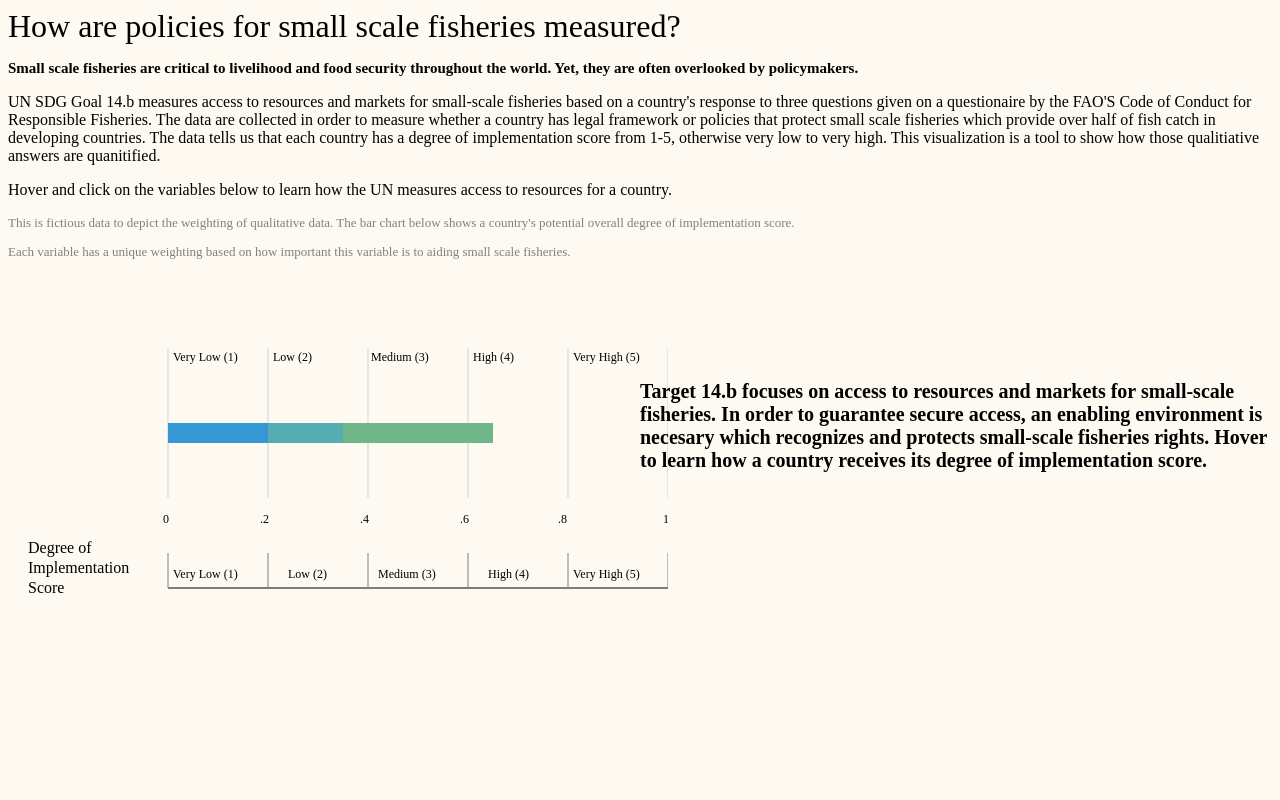
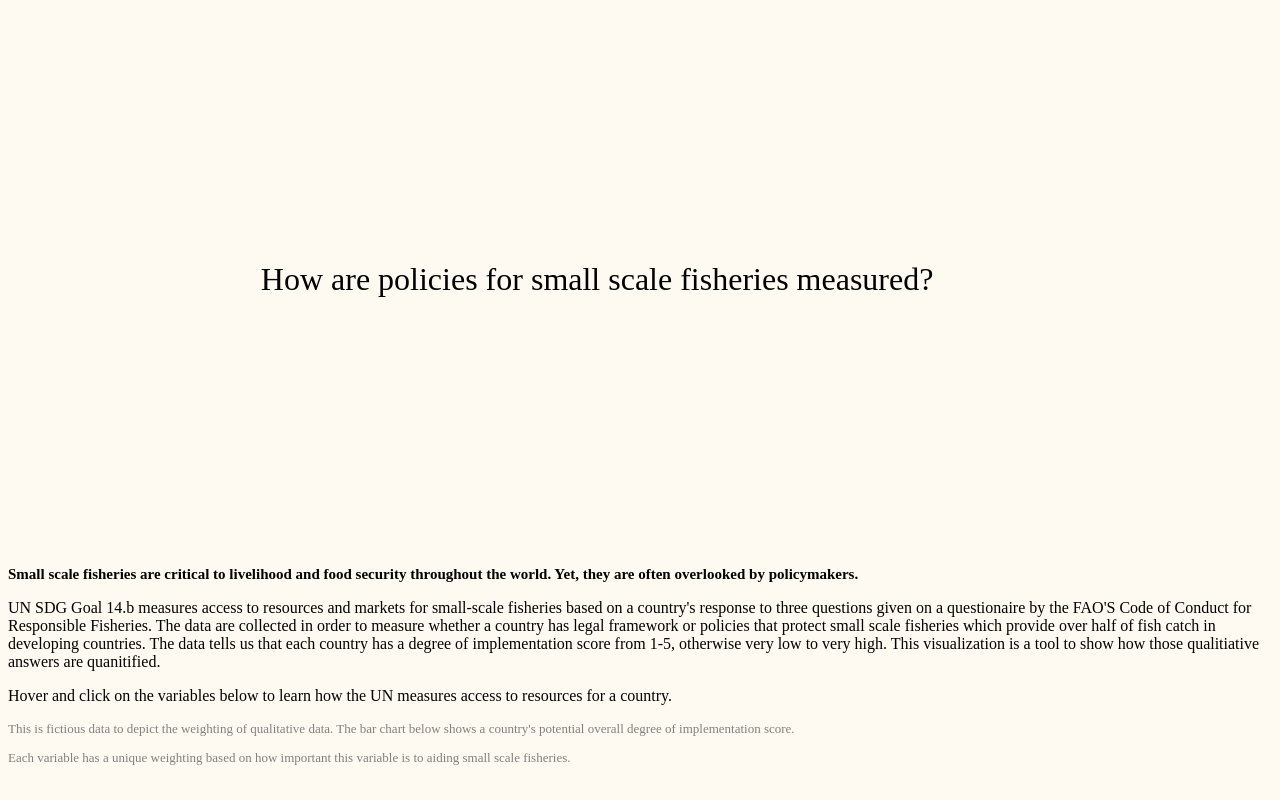
Before and after one commit to tinaamath1/MSDV-MS1-F22, a plain HTML site: page Lab02/2D/code/index.html in a window 1280 px wide. Shown: the top 800 px of the page. Drawn offline with nearby package versions, Linux system fonts and the light colour scheme; no server answers; a script that the page names is missing.

Commit message:
Update style.css

```diff
--- a/Lab02/2D/code/style.css
+++ b/Lab02/2D/code/style.css
@@ -8,7 +8,7 @@
 
 h1{
   margin:0%;
-  padding: 0%;
+  padding: 20%;
   text-align: left;
   font-weight: 500;
 }
```
